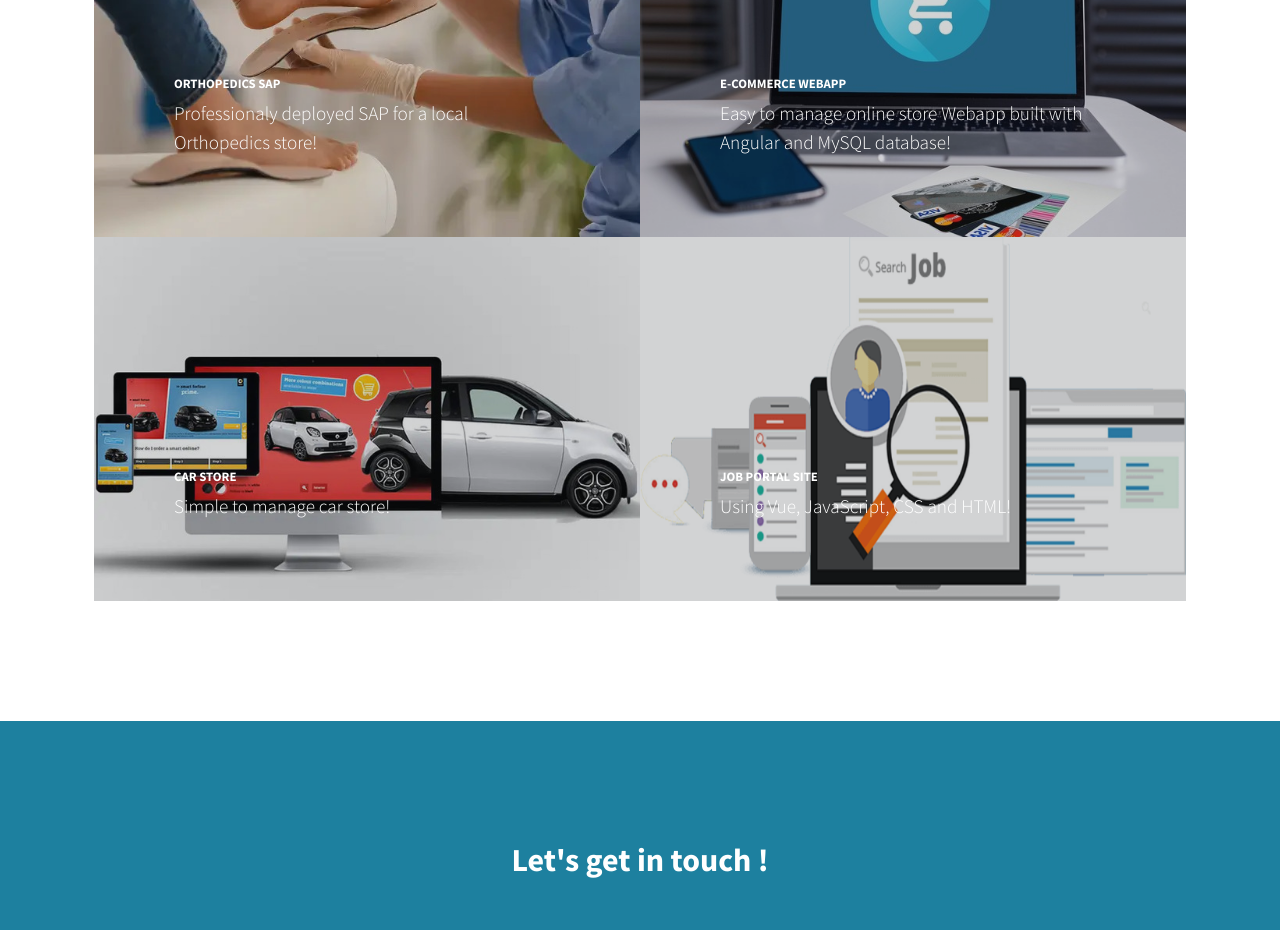
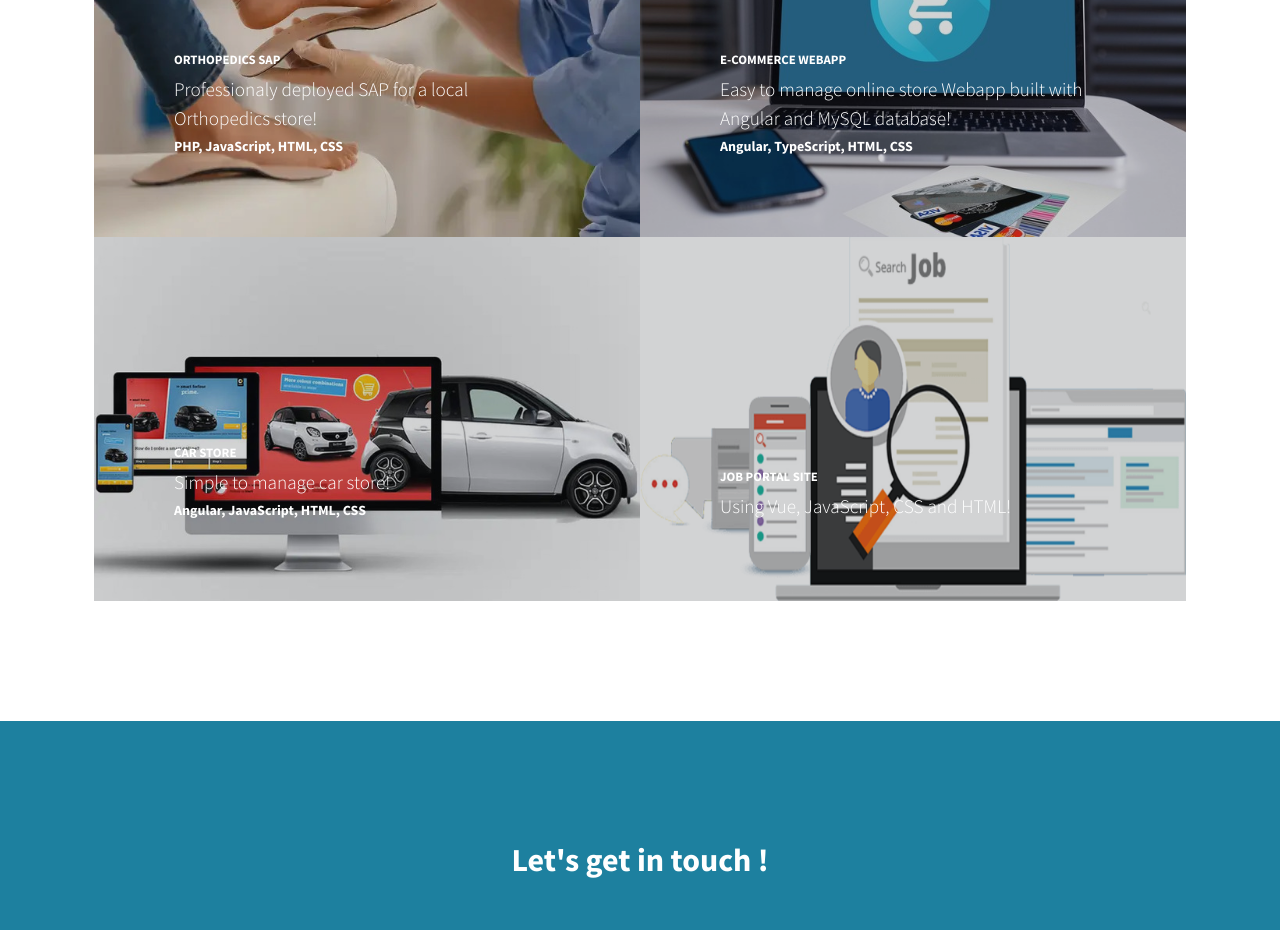
Before and after one commit to JulenZZZ/portfolio_website, an Angular app: page / in a window 1280 px wide. Shown: the part 2660-3590 px from the top of the page. Built offline with nearby package versions, Linux system fonts and the light colour scheme; some icons are missing.

Commit message:
Update home.html

```diff
--- a/src/app/views/home.html
+++ b/src/app/views/home.html
@@ -146,6 +146,7 @@
                         <div class="caption-content">
                             <div class="h2">Orthopedics SAP</div>
                             <p class="mb-0">Professionaly deployed SAP for a local Orthopedics store!</p>
+                            <small><strong>PHP, JavaScript, HTML, CSS</strong></small>
                         </div>
                     </div>
                     <img class="img-fluid" src="assets/img/ortopedia.jpg" alt="ortopedia image" />
@@ -157,6 +158,7 @@
                         <div class="caption-content">
                             <div class="h2">E-commerce Webapp</div>
                             <p class="mb-0">Easy to manage online store Webapp built with Angular and MySQL database!</p>
+                            <small><strong>Angular, TypeScript, HTML, CSS</strong></small>
                         </div>
                     </div>
                     <img class="img-fluid" src="assets/img/ecommerce.jpg" alt="ecommerce image"/>
@@ -168,6 +170,7 @@
                         <div class="caption-content">
                             <div class="h2">Car Store</div>
                             <p class="mb-0">Simple to manage car store!</p>
+                            <small><strong>Angular, JavaScript, HTML, CSS</strong></small>
                         </div>
                     </div>
                     <img class="img-fluid" src="assets/img/carshop.jpg" alt="carshop image" />
```
